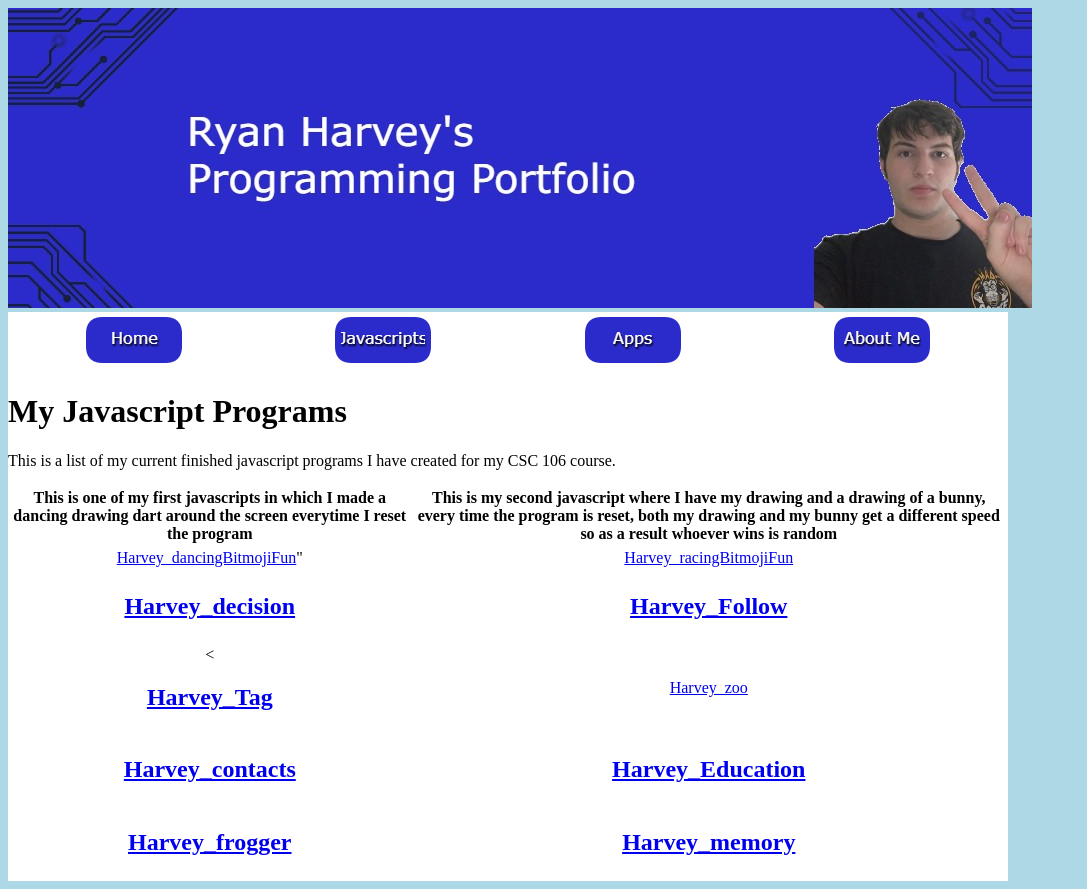
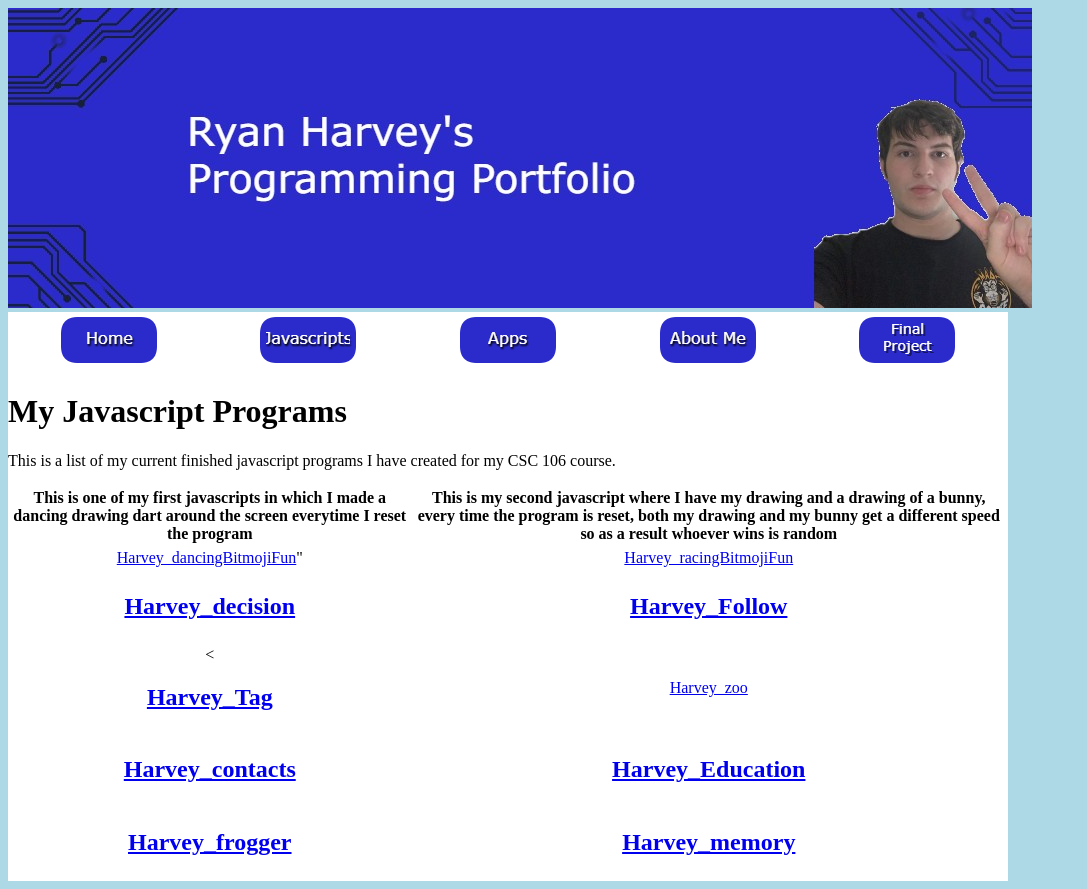
Before and after one commit to ryanharvey316/ryanharvey316.github.io, a plain HTML site: page javascripts.html in a window 1280 px wide. Shown: the whole page, without its empty margins (0-1087 px from the left). Drawn offline with Linux system fonts and the light colour scheme; a script that the page names is missing.

Commit message:
Update javascripts.html

```diff
--- a/javascripts.html
+++ b/javascripts.html
@@ -17,6 +17,8 @@
 	</td>
       <td align="center"><a href="about.html"><img src="aboutme.png"></a>
 	</td>
+      <td align="center"><a href="FinalProject.html"><img src="FinalProject.png"></a>
+ 	 </td>
  </tr>
 </table>
 
```
